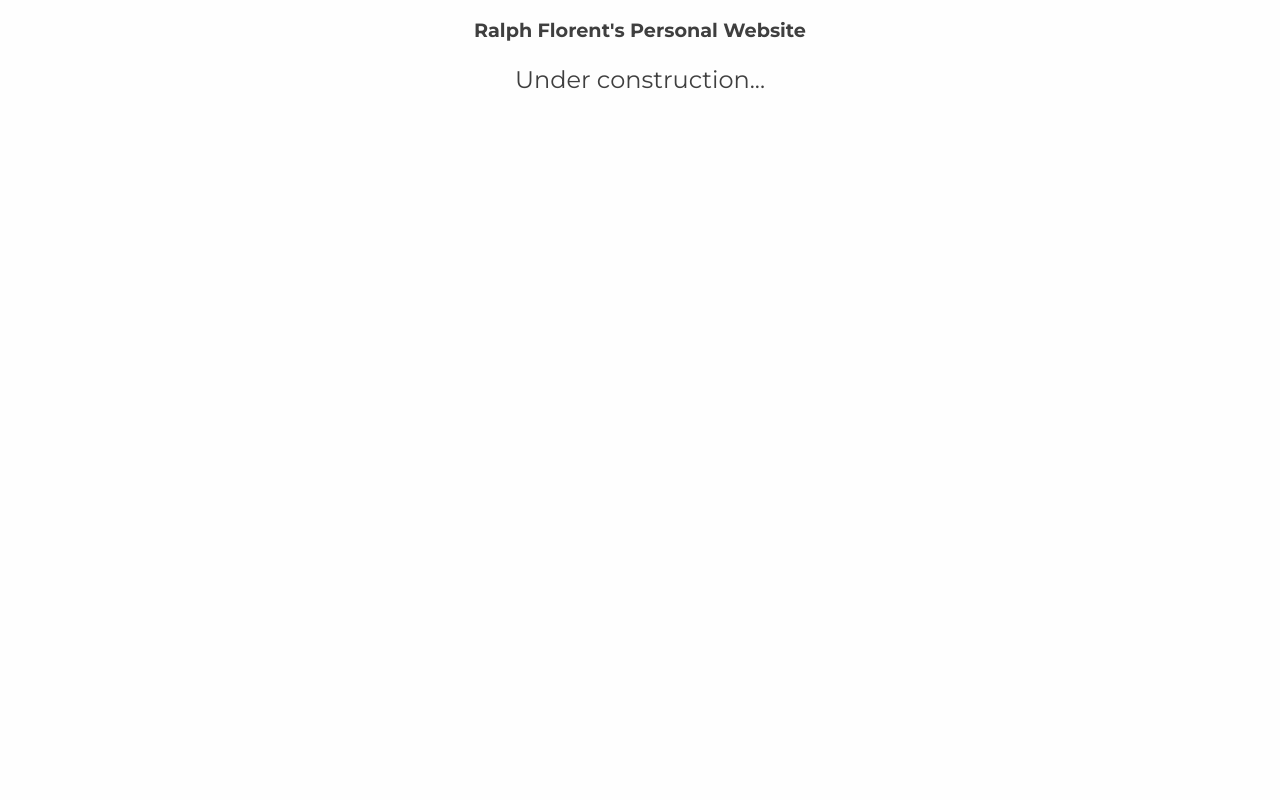
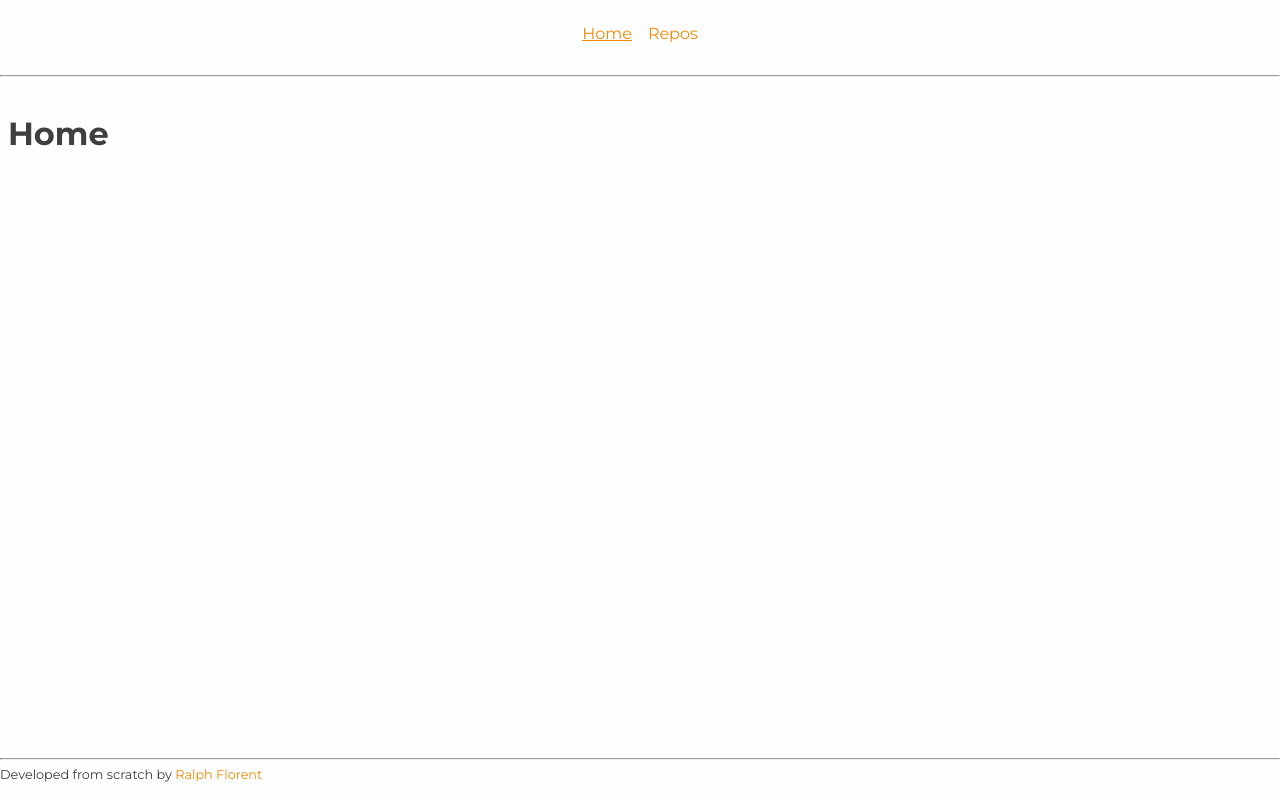
Before and after one commit to ralflorent/ralflorent.github.io, a React app: page / in a window 1280 px wide. Built offline with nearby package versions, Linux system fonts and the light colour scheme.

Commit message:
chore: re-plan UI/UX design

```diff
--- /dev/null
+++ b/src/App.tsx
@@ -0,0 +1,31 @@
+import * as React from "react";
+import { Route, Redirect } from "react-router-dom";
+
+import Navigation from "./Routes";
+import HomePage from "./pages/HomePage";
+import ReposPage from "./pages/Repos";
+
+export default () => (
+  <>
+    <div className="navbar">
+      <Navigation />
+      <hr />
+    </div>
+    <div className="main-content">
+      <Route path="/" exact component={HomePage} />
+      <Route path="/repos" component={ReposPage} />
+      <Redirect to="/" />
+    </div>
+    <div className="footer small">
+      <hr />
+      Developed from scratch by{" "}
+      <a
+        href="https://github.com/ralflorent"
+        rel="noopener noreferrer"
+        target="_blank"
+      >
+        Ralph Florent
+      </a>
+    </div>
+  </>
+);
--- /dev/null
+++ b/src/Routes.tsx
@@ -0,0 +1,17 @@
+import * as React from "react";
+import { NavLink } from "react-router-dom";
+
+const Routes = () => (
+  <nav role="navigation" className="menu">
+    <ul>
+      <li>
+        <NavLink exact to="/">Home</NavLink>
+      </li>
+      <li>
+        <NavLink to="/repos">Repos</NavLink>
+      </li>
+    </ul>
+  </nav>
+);
+
+export default Routes;
--- a/src/index.tsx
+++ b/src/index.tsx
@@ -1,22 +1,13 @@
-/**
- * Main entrypoint of the website
- *
- * Created on April 05, 2020
- * @author Ralph Florent <ralflornt@gmail.com>
- */
-import * as React from 'react'
-import * as ReactDOM from 'react-dom'
+import * as React from "react";
+import { render } from "react-dom";
+import { BrowserRouter } from "react-router-dom";
 
-import './styles/styles.scss'
+import App from "./App";
+import "./styles.scss";
 
-const App = () => {
-
-    return (
-        <div style={{textAlign: "center"}}>
-            <h3 className="large">Ralph Florent's Personal Website</h3>
-            <p className="extra-large">Under construction...</p>
-        </div>
-    )
-}
-
-ReactDOM.render(<App />, document.getElementById('root'))
+render(
+  <BrowserRouter>
+    <App />
+  </BrowserRouter>,
+  document.getElementById("root")
+);
--- /dev/null
+++ b/src/pages/HomePage.tsx
@@ -0,0 +1,3 @@
+import * as React from "react";
+
+export default () => <h1>Home</h1>;
--- /dev/null
+++ b/src/pages/Repos.tsx
@@ -0,0 +1,56 @@
+import * as React from "react";
+// import { observer } from "mobx-react";
+
+import REPOS from "./repos";
+
+interface Props {}
+interface State {
+    items: any[]
+}
+
+export default class ReposPage extends React.Component<Props, State> {
+  constructor(props: Props) {
+    super(props);
+    this.state = {
+      items: []
+    };
+  }
+  componentDidMount() {
+    this.setState({
+      items: [...REPOS]
+    });
+  }
+
+  handleChange = (event: any) => {
+    const searchTerm = event.currentTarget.value;
+    const results = REPOS.filter(
+      item =>
+        item.name.includes(searchTerm) || item.description.includes(searchTerm)
+    );
+    this.setState({ items: results });
+  };
+
+  render() {
+    const { items } = this.state;
+    return (
+      <>
+        <h1>Repos</h1>
+        <div className="repos">
+          <input
+            placeholder="Filter by name or description"
+            onChange={this.handleChange}
+          />
+          <ul>
+            {items.map((item: any, index: number) => (
+              <li key={"item" + index}>
+                <p className="title">{item.name}</p>
+                <p className="description">{item.description}</p>
+              </li>
+            ))}
+          </ul>
+          {items.length === 0 && <span>No results found!</span>}
+        </div>
+      </>
+    );
+  }
+}
--- /dev/null
+++ b/src/pages/repos.ts
@@ -0,0 +1,8 @@
+const repos = [
+    {
+        name: 'namefully',
+        description: 'A JavaScript utility for handling person names',
+    }
+]
+
+export default repos;
--- /dev/null
+++ b/src/styles.scss
@@ -0,0 +1,152 @@
+@import url("https://fonts.googleapis.com/css?family=Montserrat:300,300i,400,400i,500,500i,700,700i&display=swap");
+
+/* Core */
+
+:root {
+  --color-font:#3f3f3f;
+  --color-background:#fefefe;
+  --color-primary:#f08a07;
+  --color-secondary:#f7f7af;
+}
+
+body, html, #root {
+  height: 100%;
+  width: 100%;
+  margin: 0;
+  padding: 0;
+}
+
+a {
+  text-decoration: none;
+  color: var(--color-primary);
+}
+
+/* Layout */
+
+#root {
+  color: var(--color-font);
+  background-color: var(--color-background);
+  font-family: "Montserrat", sans-serif;
+  font-size: 1rem;
+  font-weight: normal;
+  display: grid;
+  grid-template-areas: "navbar" "main-content" "footer";
+  grid-template-rows: fit-content(20%) auto 3rem;
+}
+
+.navbar {
+  grid-area: navbar;
+}
+
+.main-content {
+  grid-area: main-content;
+  height: 90%;
+  margin: 0.5rem;
+}
+
+.footer {
+  grid-area: footer;
+}
+
+/* Navigation */
+
+.menu {
+  padding: 0.5rem;
+  text-align: center;
+
+  ul {
+    padding: 0;
+    list-style: none;
+
+    li {
+      margin: 0.5em;
+      display: inline;
+
+      a {
+        &:hover {
+          text-decoration: none;
+          color: #222;
+        }
+
+        &.active {
+          text-decoration: underline;
+        }
+      }
+    }
+  }
+}
+
+/* Main content */
+
+#bpmn-container {
+  height: inherit;
+  width: inherit;
+  margin: 0;
+  padding: 0.5rem;
+  border: 1px dashed #555;
+  border-radius: 5px;
+}
+
+.repos {
+  > {
+    input {
+      padding: 0.225em;
+      height: 1.5em;
+      line-height: 1.5;
+      border-radius: 5px;
+    }
+
+    ul {
+      padding: 0;
+      list-style: none;
+
+      li {
+        border-top: 2px solid var(--color-secondary);
+
+        &:last-child {
+          border-bottom: 2px solid var(--color-secondary);
+        }
+
+        p {
+          &.title {
+            font-size: 1.1em;
+            font-weight: 600;
+          }
+
+          &.description {
+            font-size: 0.9em;
+            color: rgb(109, 109, 109);
+          }
+        }
+      }
+    }
+  }
+
+  padding: 0.5rem;
+}
+
+/* Font size */
+
+small, .small {
+  font-size: 0.8rem;
+
+  /* 20% decrease */
+}
+
+.extra-small {
+  font-size: 0.5rem;
+
+  /* 50% decrease */
+}
+
+.large {
+  font-size: 1.2rem;
+
+  /* 20% increase */
+}
+
+.extra-large {
+  font-size: 1.5rem;
+
+  /* 50% increase */
+}
--- a/src/styles/_dark.scss
+++ /dev/null
@@ -1,4 +0,0 @@
-$color-font-basic:              #cfcfcf;
-$color-bg-basic:                #2f2f2f;
-$color-primary:                 #f08a07;
-$color-secondary:               #f7f7af;
--- a/src/styles/_light.scss
+++ /dev/null
@@ -1,4 +0,0 @@
-$color-font-basic:              #3f3f3f;
-$color-bg-basic:                #fefefe;
-$color-primary:                 #f08a07;
-$color-secondary:               #f7f7af;
--- a/src/styles/styles.scss
+++ /dev/null
@@ -1,50 +0,0 @@
-@import url('https://fonts.googleapis.com/css?family=Montserrat:300,300i,400,400i,500,500i,700,700i&display=swap');
-
-@import 'light';
-
-$font-size-base:        1rem;
-$line-height-base:      1.2;
-
-body {
-    margin: 0;
-    padding: 0;
-    height: 100%;
-    color: $color-font-basic;
-    background-color: $color-bg-basic;
-    font-size: $font-size-base;
-    font-family: 'Montserrat', sans-serif;
-    line-height: $line-height-base;
-    font-weight: normal;
-}
-
-ul {
-    list-style-type: none;
-}
-
-a {
-    text-decoration: none;
-}
-
-/* Commonalities */
-.panel {
-  border: 1px solid #eee;
-  padding: 0.5rem;
-  margin: 0.5rem;
-}
-
-/* Font size */
-small, .small {
-    font-size: 0.8 * $font-size-base; /* 20% decrease */
-}
-
-.extra-small {
-    font-size: 0.5 * $font-size-base; /* 50% decrease */
-}
-
-.large {
-    font-size: 1.2 * $font-size-base; /* 20% increase */
-}
-
-.extra-large {
-    font-size: 1.5 * $font-size-base; /* 50% increase */
-}
```
